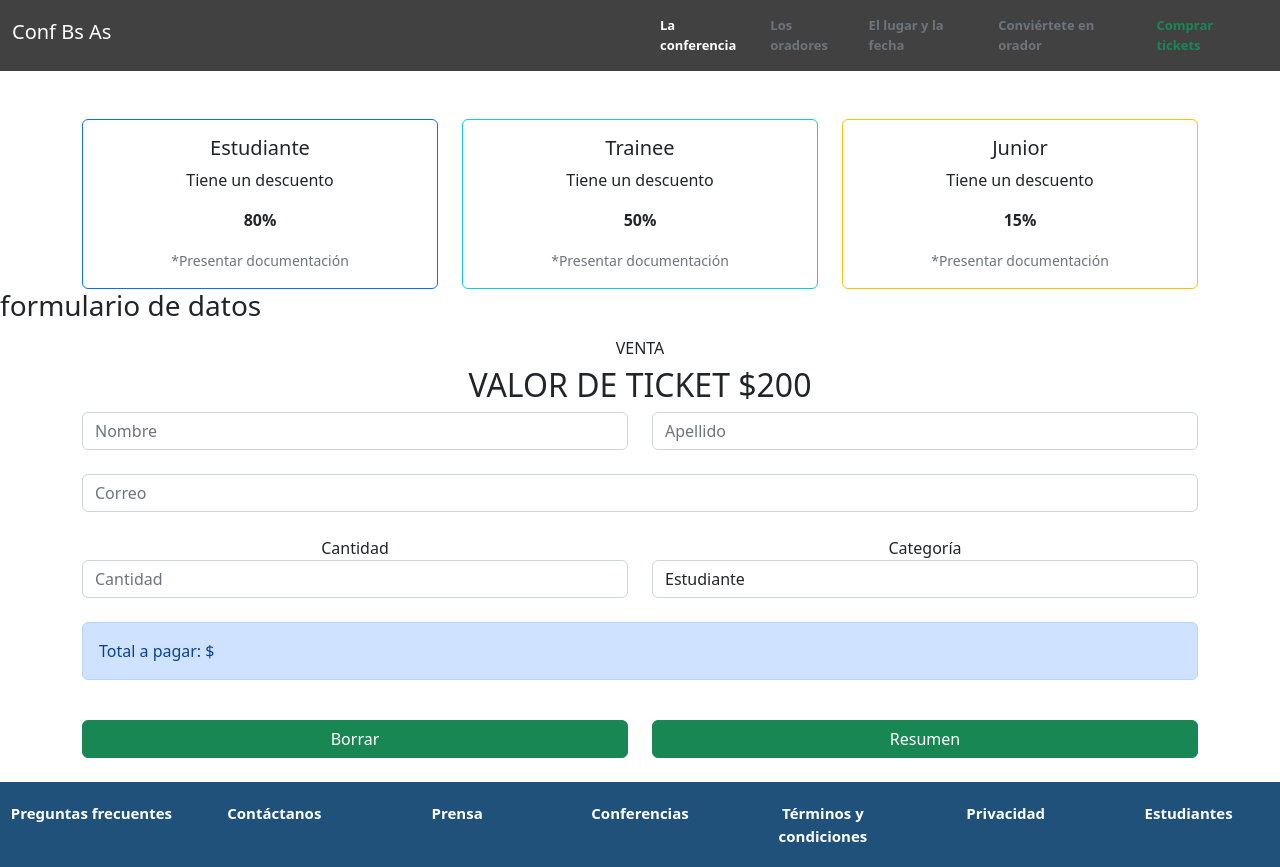
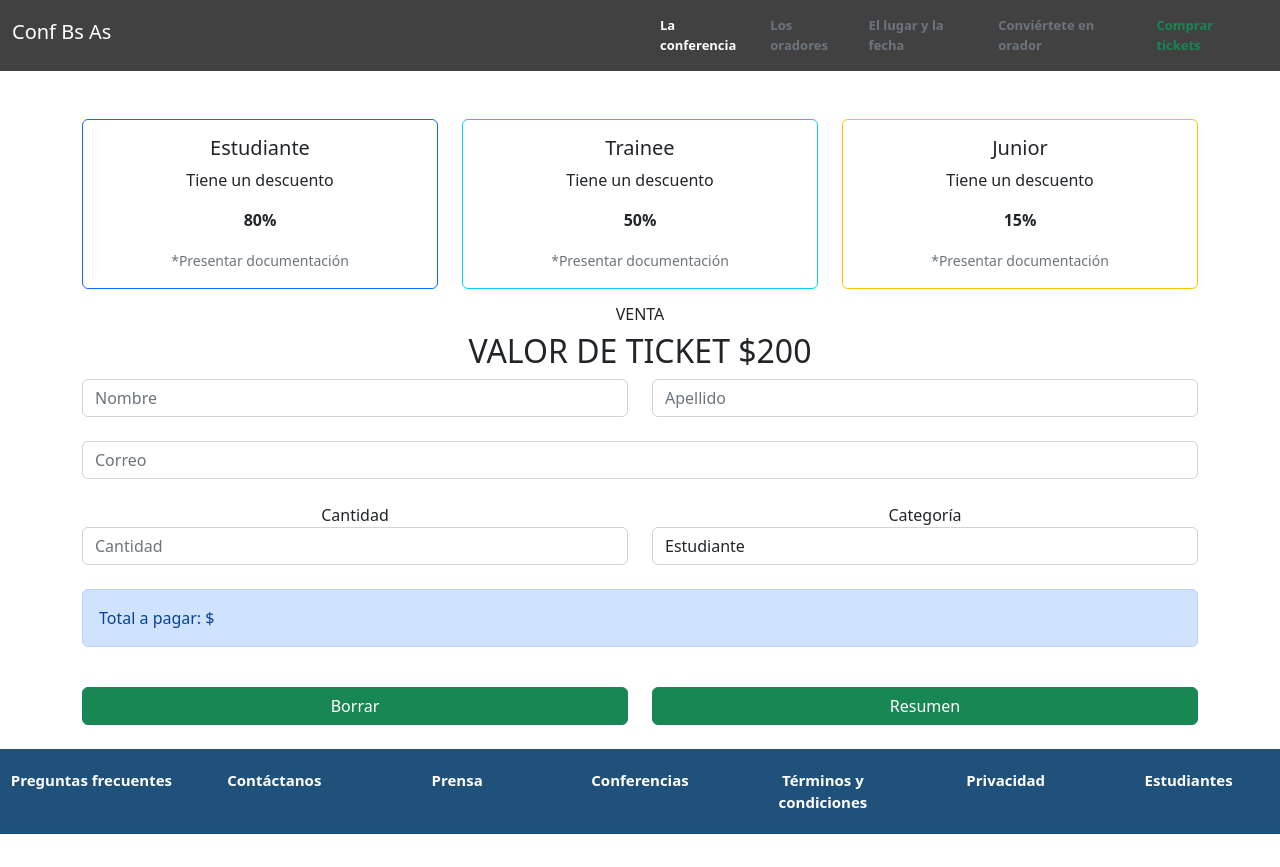
Before and after one commit to Jeboy344/Tpi-Javascript, a plain HTML site: page index.html in a window 1280 px wide. After the commit the page ends 834 px from the top, so only its background shows below. Drawn offline with nearby package versions, Linux system fonts and the light colour scheme.

Commit message:
Tercer cambio

```diff
--- a/index.html
+++ b/index.html
@@ -73,7 +73,6 @@
       </div>
   </div>
 
-    <h3>formulario de datos</h3>
     <div class="container mt-3 text-center">
       <h6>VENTA</h6>
       <h2>VALOR DE TICKET $200</h2>
```
